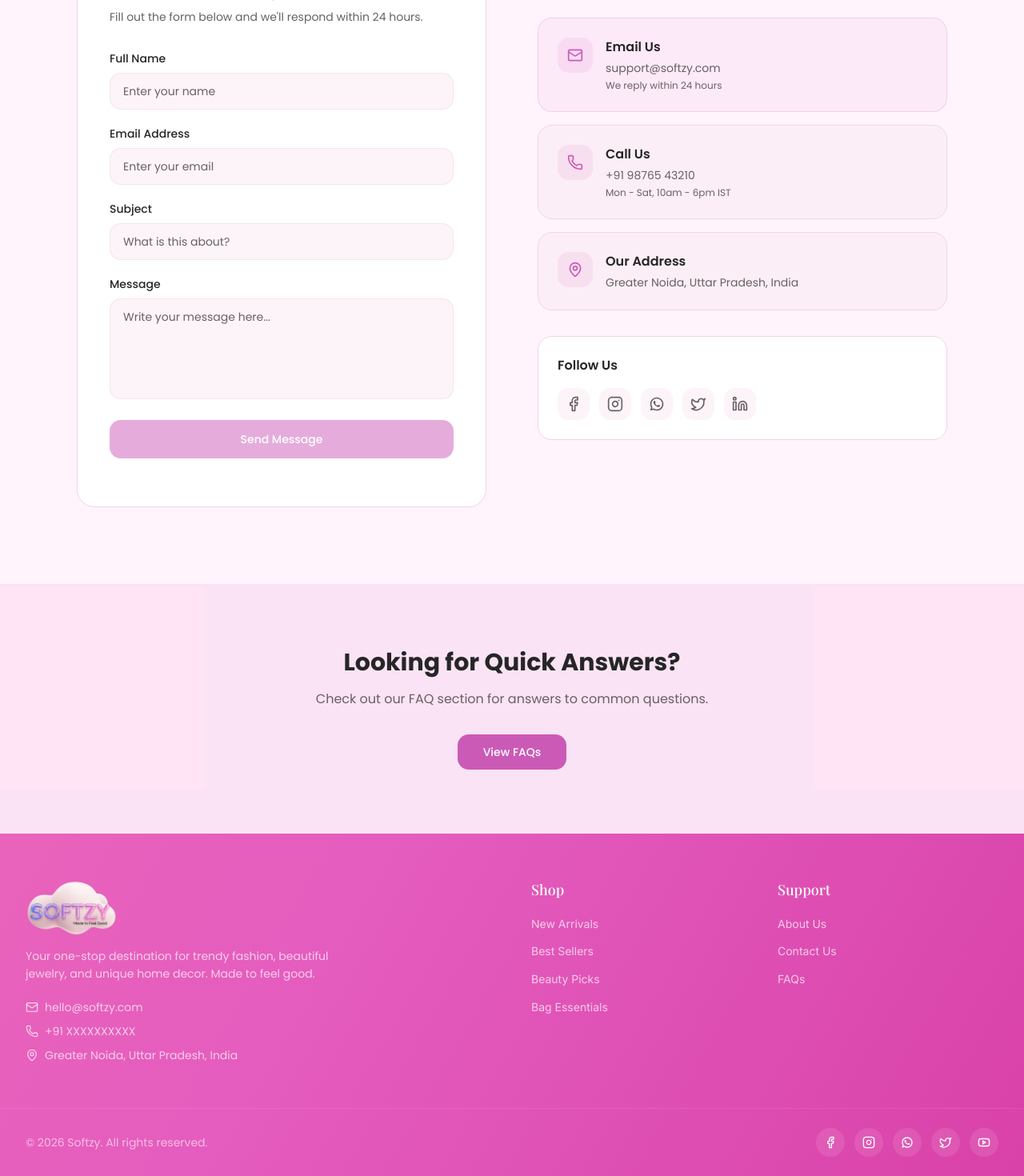
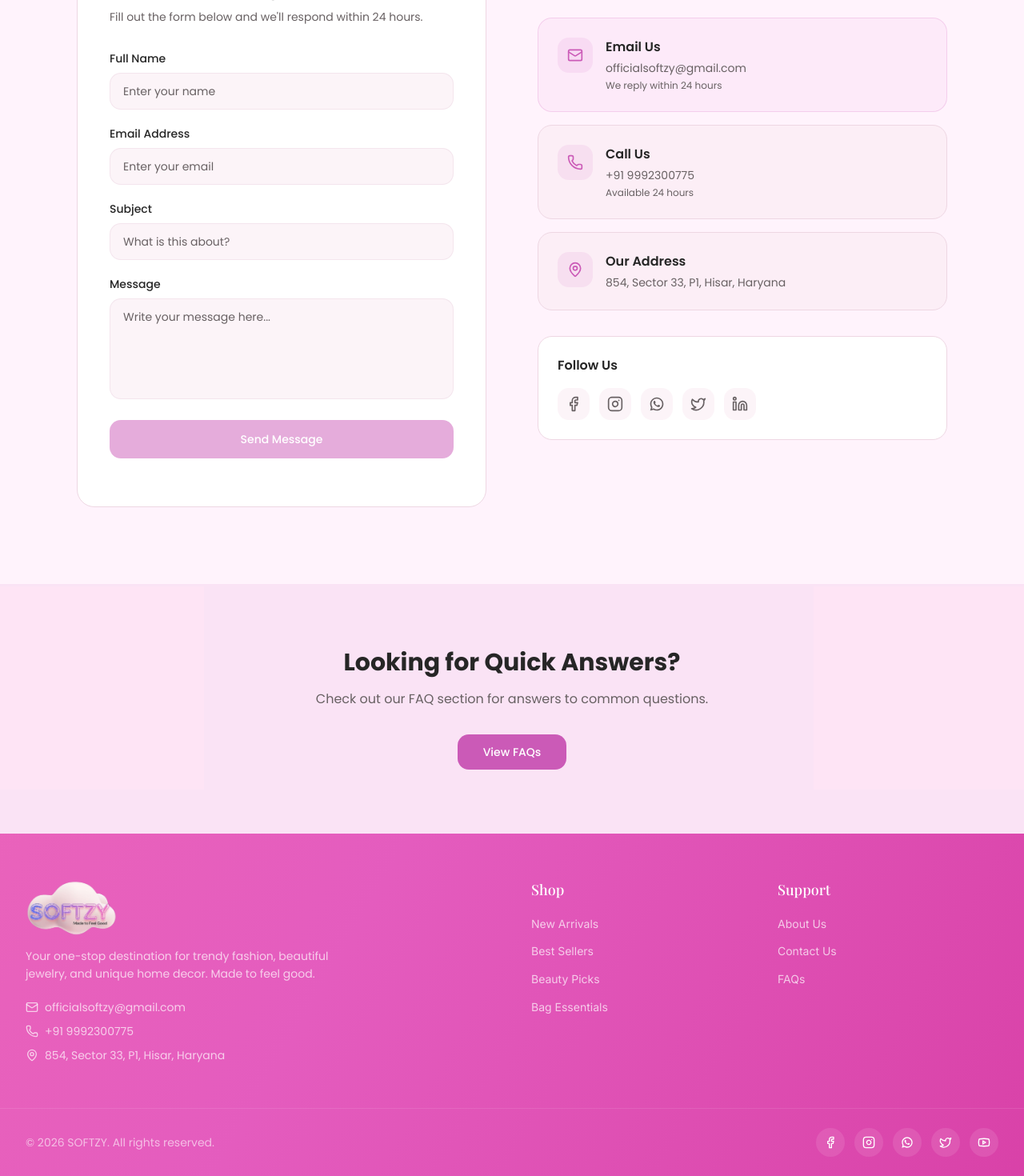
Before and after one commit to softzy-official/softzy-official, a Next.js app: page /contact in a window 1280 px wide. Shown: the part 538-2008 px from the top of the page at 80% size. Built offline with nearby package versions, Linux system fonts and the light colour scheme; no server answers.

Commit message:
typo fixed

```diff
--- a/app/(public)/about/page.tsx
+++ b/app/(public)/about/page.tsx
@@ -11,7 +11,7 @@ const AboutPage = () => {
             Our Story
           </span>
           <h1 className="text-3xl sm:text-4xl lg:text-5xl font-bold text-foreground playfair mb-6">
-            About Softzy
+            About SOFTZY
           </h1>
           <p className="text-base sm:text-lg text-muted-foreground poppins leading-relaxed max-w-2xl mx-auto">
             We believe in bringing you the finest products that blend quality, style, and affordability.
@@ -40,7 +40,7 @@ const AboutPage = () => {
                 Quality Products, Happy Customers
               </h2>
               <p className="text-muted-foreground poppins leading-relaxed mb-4 ">
-                At Softzy, our mission is simple — to make premium quality products accessible to everyone.
+                At SOFTZY, our mission is simple — to make premium quality products accessible to everyone.
                 We work directly with trusted manufacturers to bring you authentic products at the best prices.
               </p>
               <p className="text-muted-foreground poppins leading-relaxed">
--- a/app/(public)/contact/page.tsx
+++ b/app/(public)/contact/page.tsx
@@ -129,7 +129,7 @@ const ContactPage = () => {
                         Email Us
                       </h3>
                       <p className="text-sm text-muted-foreground poppins">
-                        support@softzy.com
+                        officialsoftzy@gmail.com
                       </p>
                       <p className="text-xs text-muted-foreground poppins mt-1">
                         We reply within 24 hours
@@ -148,10 +148,10 @@ const ContactPage = () => {
                         Call Us
                       </h3>
                       <p className="text-sm text-muted-foreground poppins">
-                        +91 98765 43210
+                        +91 9992300775
                       </p>
                       <p className="text-xs text-muted-foreground poppins mt-1">
-                        Mon - Sat, 10am - 6pm IST
+                        Available 24 hours
                       </p>
                     </div>
                   </div>
@@ -167,7 +167,7 @@ const ContactPage = () => {
                         Our Address
                       </h3>
                       <p className="text-sm text-muted-foreground poppins">
-                        Greater Noida, Uttar Pradesh, India
+                        854, Sector 33, P1, Hisar, Haryana
                       </p>
                     </div>
                   </div>
--- a/app/(public)/order/[id]/page.tsx
+++ b/app/(public)/order/[id]/page.tsx
@@ -108,7 +108,7 @@ export default async function OrderTrackingPage({ params }: { params: { id: stri
               <div className="mt-12 bg-slate-50 border border-slate-200 rounded-xl p-5 flex flex-col sm:flex-row items-start sm:items-center justify-between gap-4">
                 <div>
                   <p className="text-[11px] font-bold text-slate-400 uppercase tracking-widest mb-1">Assigned Courier</p>
-                  <p className="font-semibold text-slate-900">{order.courierName || "Standard Softzy Shipping"}</p>
+                  <p className="font-semibold text-slate-900">{order.courierName || "Standard SOFTZY Shipping"}</p>
                 </div>
                 <div className="w-px h-10 bg-slate-200 hidden sm:block"></div>
                 <div className="sm:text-right">
--- a/app/actions/authActions.ts
+++ b/app/actions/authActions.ts
@@ -79,12 +79,12 @@ export async function sendOtpEmailAction(
 
   try {
     await transporter.sendMail({
-      from: `Softzy <${smtpUser}>`,
+      from: `SOFTZY <${smtpUser}>`,
       to: email,
-      subject: "Your Softzy login OTP",
+      subject: "Your SOFTZY login OTP",
       html: `
         <div style="font-family:Arial,sans-serif;line-height:1.6">
-          <h2>Softzy Login Verification</h2>
+          <h2>SOFTZY Login Verification</h2>
           <p>Your one-time password is:</p>
           <p style="font-size:24px;font-weight:700;letter-spacing:2px">${otpCode}</p>
           <p>This OTP is valid for 5 minutes.</p>
--- a/app/admin/layout.tsx
+++ b/app/admin/layout.tsx
@@ -24,7 +24,7 @@ export default function AdminLayout({
             <Breadcrumb>
               <BreadcrumbList>
                 <BreadcrumbItem>
-                  <BreadcrumbPage>Softzy Admin</BreadcrumbPage>
+                  <BreadcrumbPage>SOFTZY Admin</BreadcrumbPage>
                 </BreadcrumbItem>
               </BreadcrumbList>
             </Breadcrumb>
--- a/app/auth/admin-login/page.tsx
+++ b/app/auth/admin-login/page.tsx
@@ -41,7 +41,7 @@ export default function AdminLoginPage() {
           <div className="flex justify-center mb-2">
             <Package className="h-10 w-10 text-primary" />
           </div>
-          <CardTitle className="text-2xl font-bold">Softzy Admin</CardTitle>
+          <CardTitle className="text-2xl font-bold">SOFTZY Admin</CardTitle>
           <CardDescription>Secure login for staff only</CardDescription>
         </CardHeader>
         <CardContent>
--- a/app/auth/login/page.tsx
+++ b/app/auth/login/page.tsx
@@ -28,7 +28,7 @@ export default function UserLoginPage() {
           <div className="flex justify-center mb-2">
             <Package className="h-10 w-10 text-primary" />
           </div>
-          <CardTitle className="text-2xl font-bold">Welcome to Softzy</CardTitle>
+          <CardTitle className="text-2xl font-bold">Welcome to SOFTZY</CardTitle>
           <CardDescription>Sign in to your customer account</CardDescription>
         </CardHeader>
         <CardContent>
--- a/app/layout.tsx
+++ b/app/layout.tsx
@@ -45,7 +45,7 @@ const inter = Inter({
 });
 
 export const metadata: Metadata = {
-  title: "Softzy",
+  title: "SOFTZY",
   description: "Ecommerce website",
 };
 
--- a/components/app-sidebar.tsx
+++ b/components/app-sidebar.tsx
@@ -61,7 +61,7 @@ export function AppSidebar() {
       <SidebarHeader className="h-16 px-6 border-b flex items-center justify-center">
         <Link href="/admin" className="flex items-center gap-2 mt-2 w-full justify-start transition-opacity hover:opacity-80">
           <Image src={"/logo2.png"} height={35} width={35} alt="Logo"/>
-          <span className="font-bold text-lg tracking-tight text-primary">Softzy Admin</span>
+          <span className="font-bold text-lg tracking-tight text-primary">SOFTZY Admin</span>
         </Link>
       </SidebarHeader>
 
--- a/components/extras/footer.tsx
+++ b/components/extras/footer.tsx
@@ -61,22 +61,22 @@ const Footer = () => {
             {/* Contact Info */}
             <div className="space-y-2 sm:space-y-2.5">
               <a
-                href="mailto:hello@softzy.com"
+                href="mailto:officialsoftzy@gmail.com "
                 className="flex items-center gap-2 text-xs sm:text-sm text-white/70 hover:text-white transition-colors poppins"
               >
                 <Mail className="w-3.5 h-3.5 sm:w-4 sm:h-4 flex-shrink-0" />
-                hello@softzy.com
+                officialsoftzy@gmail.com
               </a>
               <a
                 href="tel:+919876543210"
                 className="flex items-center gap-2 text-xs sm:text-sm text-white/70 hover:text-white transition-colors poppins"
               >
                 <Phone className="w-3.5 h-3.5 sm:w-4 sm:h-4 flex-shrink-0" />
-                +91 XXXXXXXXXX
+                +91 9992300775
               </a>
               <p className="flex items-start gap-2 text-xs sm:text-sm text-white/70 poppins">
                 <MapPin className="w-3.5 h-3.5 sm:w-4 sm:h-4 flex-shrink-0 mt-0.5" />
-                Greater Noida, Uttar Pradesh, India
+                854, Sector 33, P1, Hisar, Haryana
               </p>
             </div>
           </div>
@@ -131,7 +131,7 @@ const Footer = () => {
           <div className="flex flex-col-reverse sm:flex-row items-center justify-between gap-4">
             {/* Copyright */}
             <p className="text-[10px] sm:text-xs lg:text-sm text-white/60 poppins text-center sm:text-left">
-              © {currentYear} Softzy. All rights reserved.
+              © {currentYear} SOFTZY. All rights reserved.
             </p>
 
             {/* Social Links */}
--- a/data/exploreVideos.ts
+++ b/data/exploreVideos.ts
@@ -24,7 +24,7 @@ export const exploreVideos: ExploreVideo[] = [
   {
     id: "v3",
     video: "https://www.pexels.com/download/video/7205515/",
-    title: "Softzy Premium Packaging",
+    title: "SOFTZY Premium Packaging",
     type: "Packing",
     productLink: "/shop",
   },
```
Also changed, not shown: lib/notifications.ts (+6 -6 lines).
